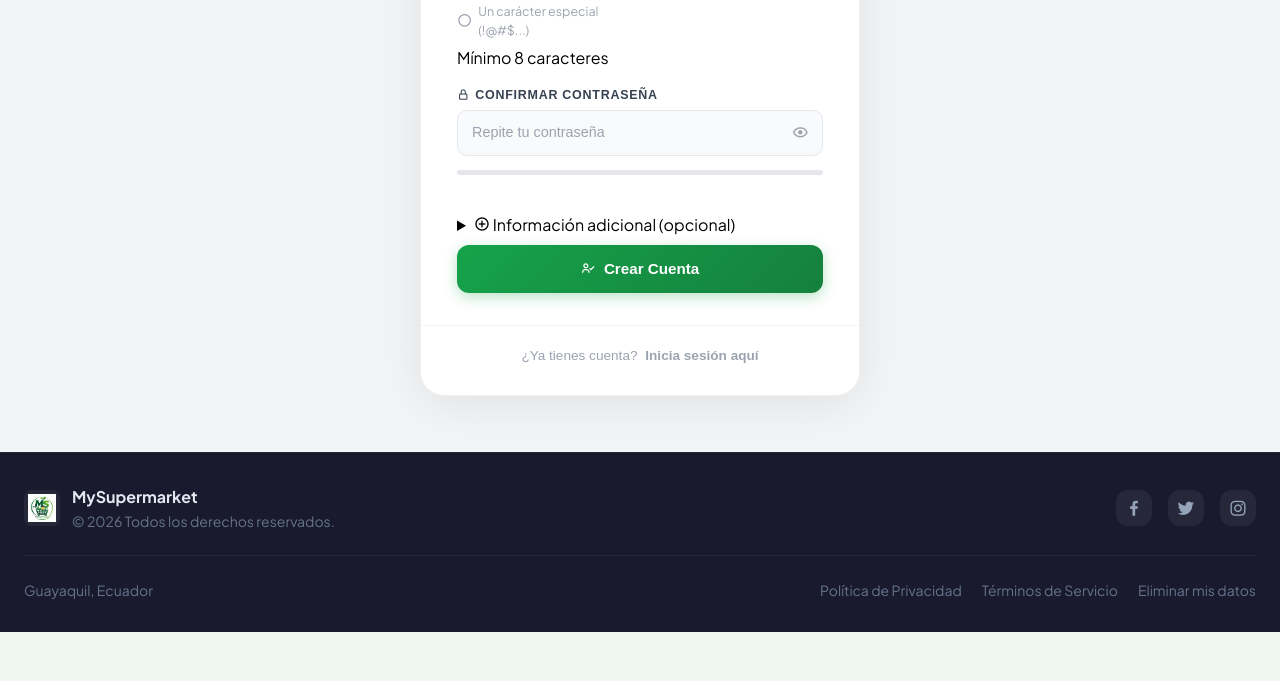
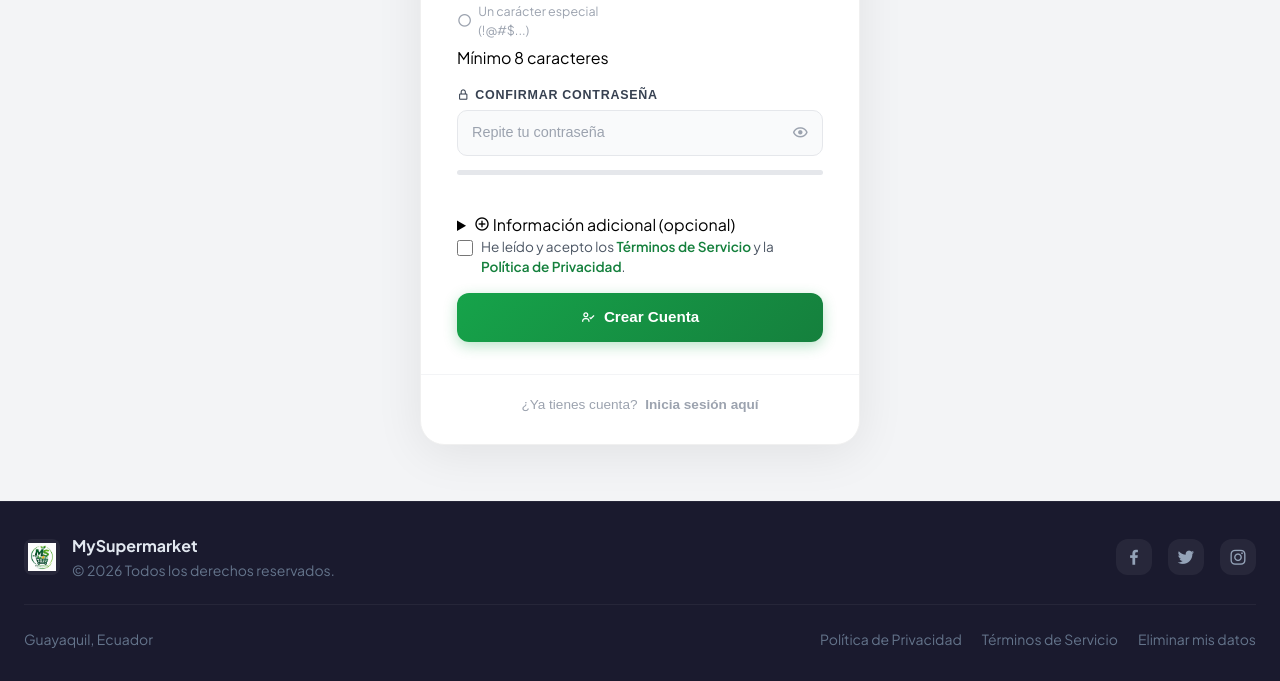
Before and after one commit to Kadir011/Sistema-de-Ventas-Supermercado, a Django app: page /security/register/ in a window 1280 px wide. Shown: the part 964-1645 px from the top of the page. Before the commit the page ends 1596 px from the top, so only its background shows below. Run offline with Django 5.2, Linux system fonts and the light colour scheme; data that the repository does not hold is empty; some libraries are stand-ins or nearby versions.

Commit message:
Enhance customer registration: add terms of service and privacy policy consent checkbox to the signup form.

```diff
--- a/core/security/forms/auth.py
+++ b/core/security/forms/auth.py
@@ -15,6 +15,13 @@ class CustomerRegistrationForm(forms.ModelForm):
                          widget=forms.TextInput(attrs={'class': 'form-control only-numbers', 'placeholder': 'Cédula'}))
     password1 = forms.CharField(label='Contraseña', widget=forms.PasswordInput)
     password2 = forms.CharField(label='Confirmar Contraseña', widget=forms.PasswordInput)
+    accepted_terms = forms.BooleanField(
+        label='Acepto los Términos de Servicio y la Política de Privacidad',
+        required=True,
+        error_messages={
+            'required': 'Debes aceptar los Términos de Servicio y la Política de Privacidad para crear tu cuenta.'
+        },
+    )
 
     class Meta:
         model = User
--- a/templates/security/auth/signup.html
+++ b/templates/security/auth/signup.html
@@ -135,6 +135,25 @@
           </div>
         </details>
 
+        <!-- Consentimiento -->
+        <div class="field-group">
+          <label style="display:flex; align-items:flex-start; gap:8px; font-size:0.85rem; color:#4b5563; cursor:pointer;">
+            <input type="checkbox" name="accepted_terms" id="id_accepted_terms" required
+                   style="margin-top:3px; width:16px; height:16px; flex-shrink:0;">
+            <span>
+              He leído y acepto los
+              <a href="{% url 'super:terms_of_service' %}" target="_blank" rel="noopener"
+                 class="font-semibold" style="color:#15803d;">Términos de Servicio</a>
+              y la
+              <a href="{% url 'super:privacy_policy' %}" target="_blank" rel="noopener"
+                 class="font-semibold" style="color:#15803d;">Política de Privacidad</a>.
+            </span>
+          </label>
+          {% if form.accepted_terms.errors %}
+            <span class="field-error"><i class='bx bx-error-circle'></i>{{ form.accepted_terms.errors.0 }}</span>
+          {% endif %}
+        </div>
+
         <!-- Botón -->
         <button type="submit" class="btn-submit btn-green">
           <i class='bx bx-user-check'></i> Crear Cuenta
```
